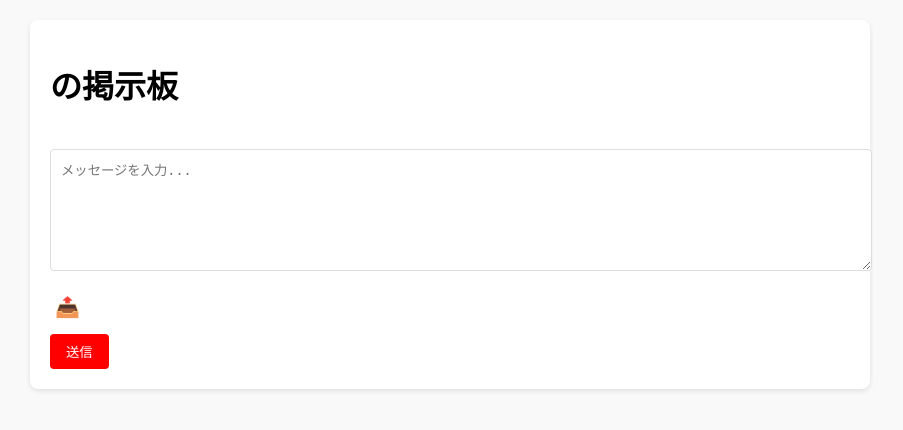
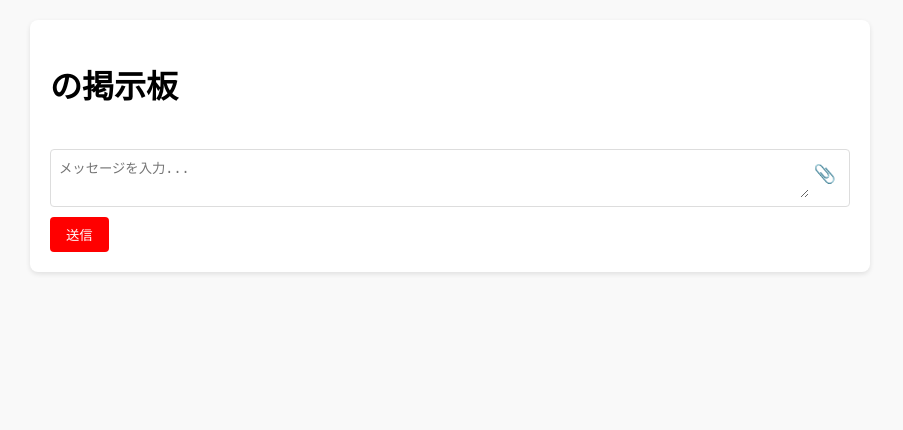
Before and after one commit to gamesdaanaa/search_project, a Django app: template gametube/templates/gametube/game_board.html in a window 1280 px wide. Shown: the part 60-490 px from the top of the page, without its empty margins (190-1093 px from the left). Run offline with Django 5.2, Linux system fonts and the light colour scheme; the template is opened without the code that fills it, so the values that code supplies are empty; the visitor is signed in with stand-in values (Sample User, id 1).

Commit message:
Assistant checkpoint: Update message input layout and styling
Assistant generated file changes:
- gametube/templates/gametube/game_board.html: Update message input layout, Update CSS for new layout

---

User prompt:

画像添付のアイコンをクリップ見ないなのに変更して、画像添付のアイコンをメッセージの中にして

```diff
--- a/gametube/templates/gametube/game_board.html
+++ b/gametube/templates/gametube/game_board.html
@@ -18,10 +18,10 @@
     <form method="post" class="message-form" enctype="multipart/form-data">
         {% csrf_token %}
         <div class="message-input-container">
-            <textarea name="message" placeholder="メッセージを入力..." id="messageInput"></textarea>
-            <div class="message-controls">
+            <div class="message-input-wrapper">
+                <textarea name="message" placeholder="メッセージを入力..." id="messageInput"></textarea>
                 <label for="imageUpload" class="image-upload-label">
-                    📤
+                    📎
                     <input type="file" id="imageUpload" name="image" accept="image/*" style="display: none;">
                 </label>
             </div>
@@ -82,19 +82,34 @@
     margin-bottom: 10px;
 }
 
-.message-controls {
+.message-input-wrapper {
     display: flex;
-    gap: 10px;
-    margin-top: 5px;
+    align-items: flex-start;
+    border: 1px solid #ddd;
+    border-radius: 4px;
+    padding: 8px;
 }
 
-.message-controls button,
+.message-input-wrapper textarea {
+    border: none;
+    flex-grow: 1;
+    margin: 0;
+    padding: 0;
+    min-height: 40px;
+    resize: vertical;
+}
+
+.message-input-wrapper textarea:focus {
+    outline: none;
+}
+
 .image-upload-label {
     background: none;
     border: none;
-    font-size: 20px;
+    font-size: 18px;
     cursor: pointer;
     padding: 5px;
+    color: #666;
 }
 
 .image-preview {
```
